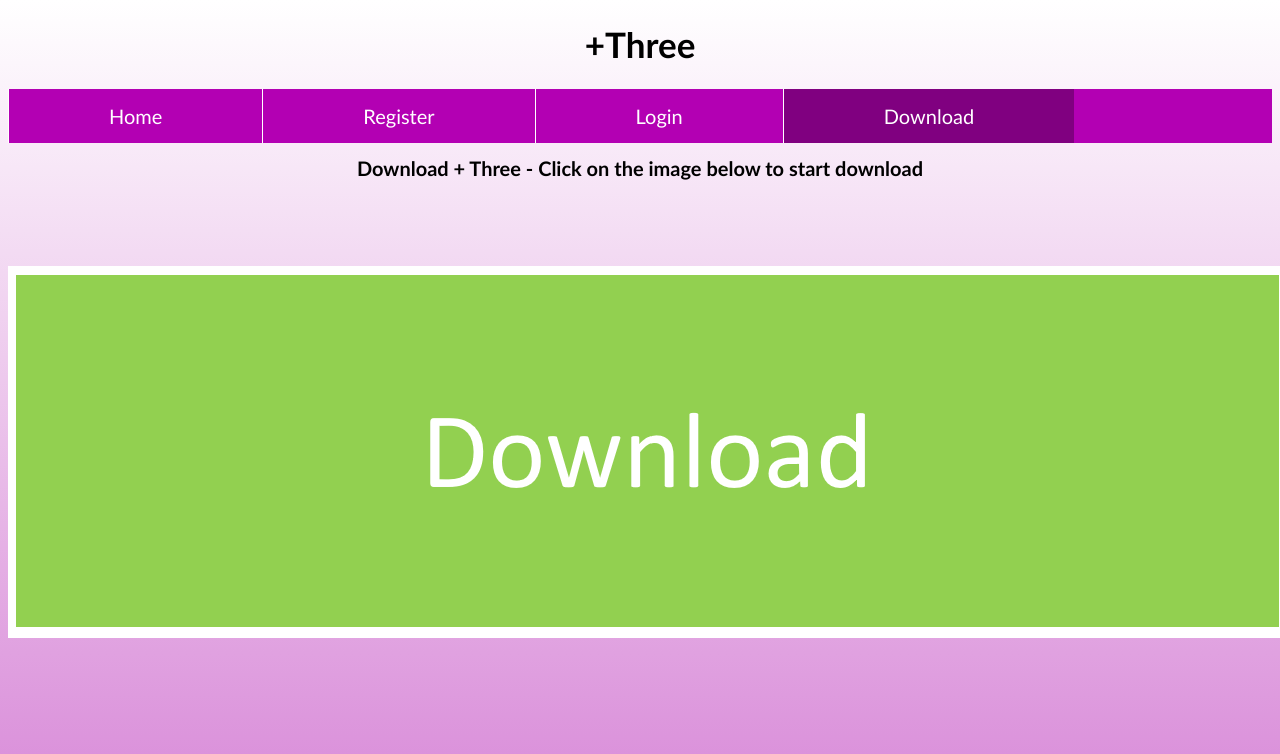
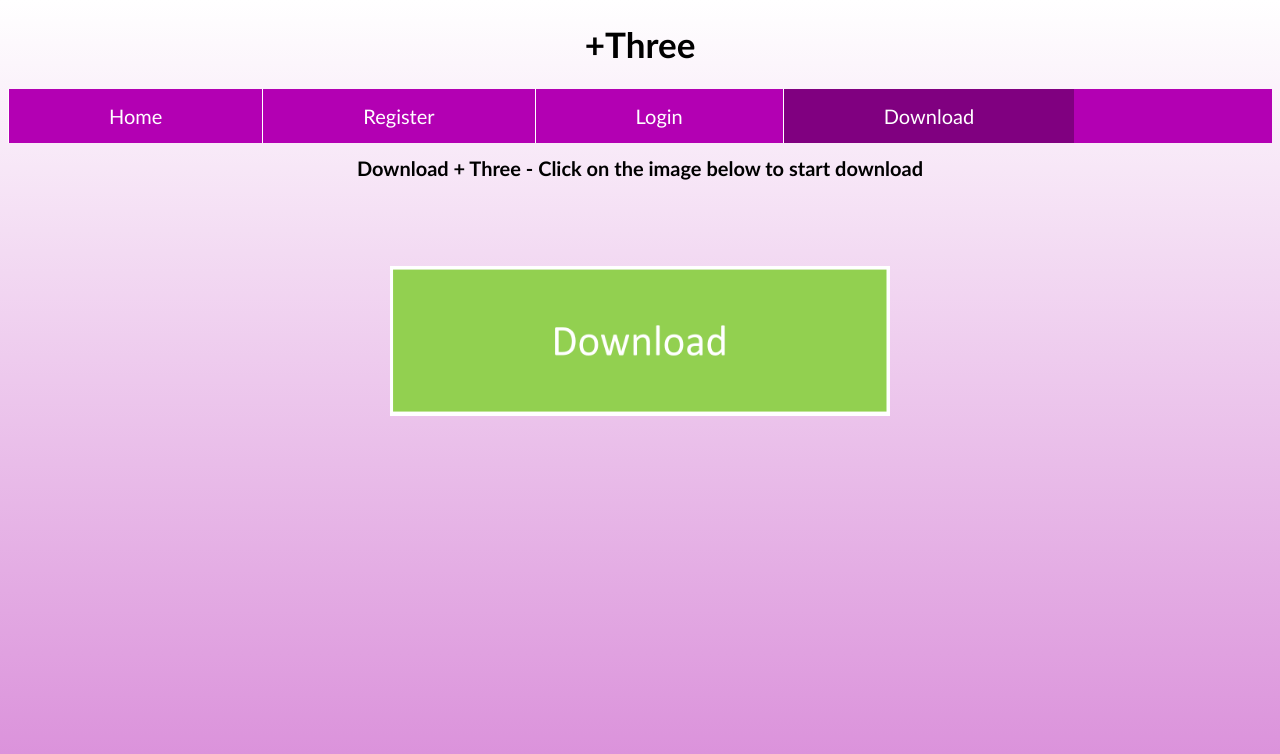
Before and after one commit to Team-19-group-project/website, a PHP site: page /download.php in a window 1280 px wide. Shown: the top 754 px of the page. Run offline with PHP 8.4, Linux system fonts and the light colour scheme.

Commit message:
Add files via upload

```diff
--- a/download.php
+++ b/download.php
@@ -22,7 +22,7 @@
 		<br>
 		<br>
 		<a href="CurrentBuild_14.12.21.zip" download>
-			<center><img src="Images/download_button.png" alt="Download Button" style="width=500 height=150 "></center>
+			<center><img src="Images/download_button.png" alt="Download Button" width="500" height="150"></center>
 		</a>
 
     </body>
```
